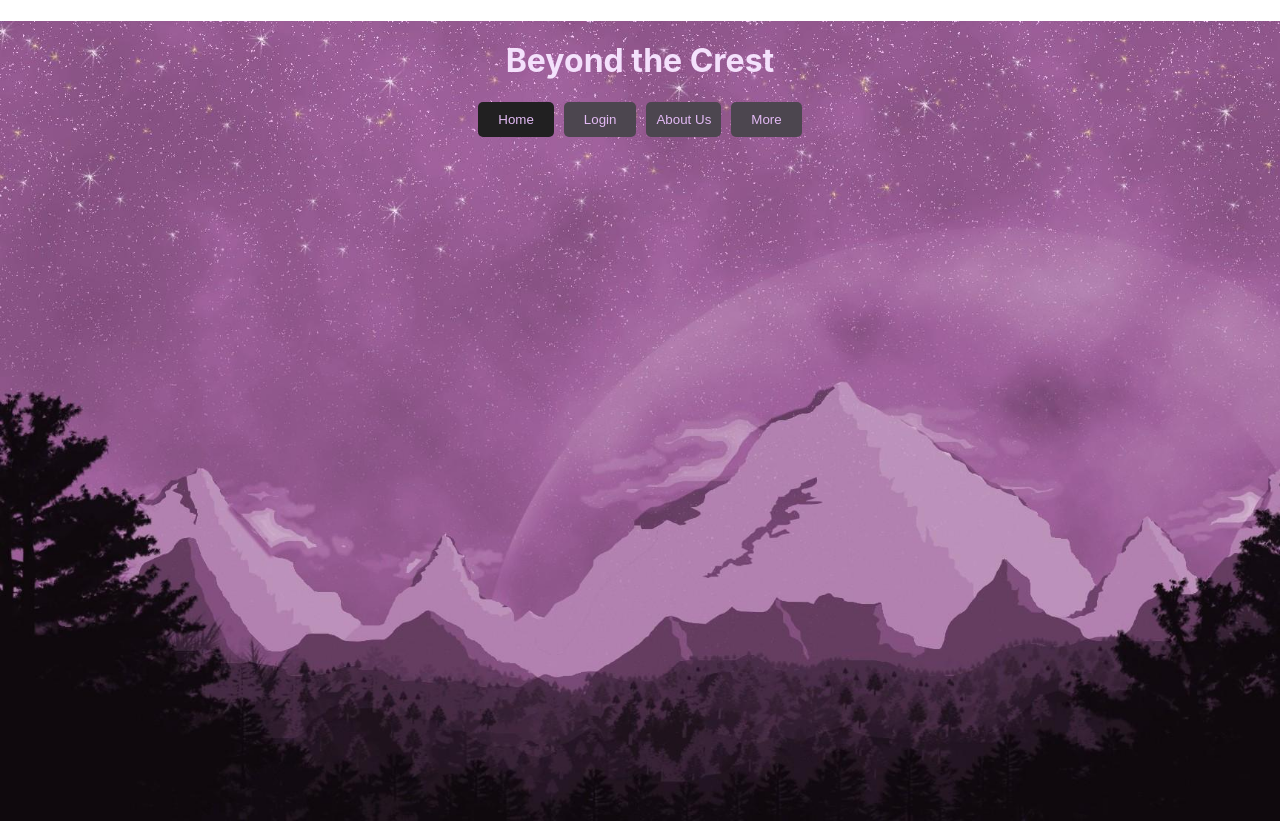
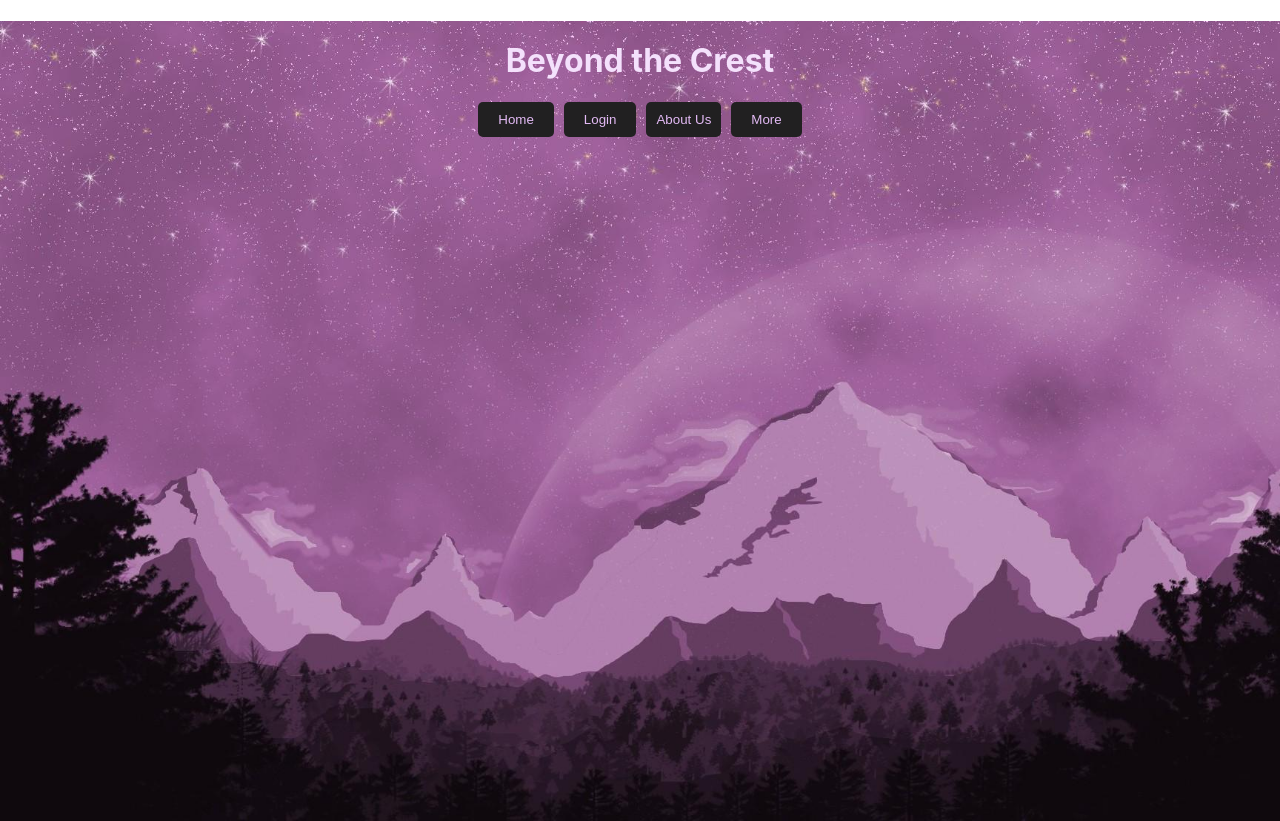
Before and after one commit to anamiikarajesh/details, a React (Create React App) app: page / in a window 1280 px wide. Built offline with nearby package versions, Linux system fonts and the light colour scheme.

Commit message:
Update Navbar.jsx

```diff
--- a/src/component/Navbar.jsx
+++ b/src/component/Navbar.jsx
@@ -10,9 +10,9 @@ class LoginPage extends React.Component {
                 <h1 style={{ textAlign: 'center', color: '#F4E1FC', fontWeight: 'bold' ,paddingTop:'20px'}}>Beyond the Crest</h1>
                 <div className="button-container" style={{ textAlign: 'center' , marginTop: '20px' }}>
                     <button className="student-login"  style={{ backgroundColor: '#212021', marginRight: '10px', padding: '10px 20px', border: 'none', borderRadius: '5px', cursor: 'pointer',color:'#E3BAF5' }}>Home</button>
-                    <a href='/login'><button  className="faculty-login"  style={{ backgroundColor: '#4C464F', marginRight: '10px', padding: '10px 20px', border: 'none', borderRadius: '5px', cursor: 'pointer',color:'#E3BAF5' }}>Login</button></a>
-                    <a href='/About'><button  className="about-us"  style={{ backgroundColor:'#4C464F', marginRight: '10px', padding: '10px 10px', border: 'none', borderRadius: '5px', cursor: 'pointer',color:'#E3BAF5' }}>About Us</button></a>
-                    <button className="home"  style={{ backgroundColor: '#4C464F', padding: '10px 20px', border: 'none', borderRadius: '5px', cursor: 'pointer',color:'#E3BAF5' }}>More</button>
+                    <a href='/login'><button  className="faculty-login"  style={{ backgroundColor: '#212021', marginRight: '10px', padding: '10px 20px', border: 'none', borderRadius: '5px', cursor: 'pointer',color:'#E3BAF5' }}>Login</button></a>
+                    <a href='/About'><button  className="about-us"  style={{ backgroundColor:'#212021', marginRight: '10px', padding: '10px 10px', border: 'none', borderRadius: '5px', cursor: 'pointer',color:'#E3BAF5' }}>About Us</button></a>
+                    <button className="home"  style={{ backgroundColor: '#212021', padding: '10px 20px', border: 'none', borderRadius: '5px', cursor: 'pointer',color:'#E3BAF5' }}>More</button>
                 </div>
             </div>
         );
```
